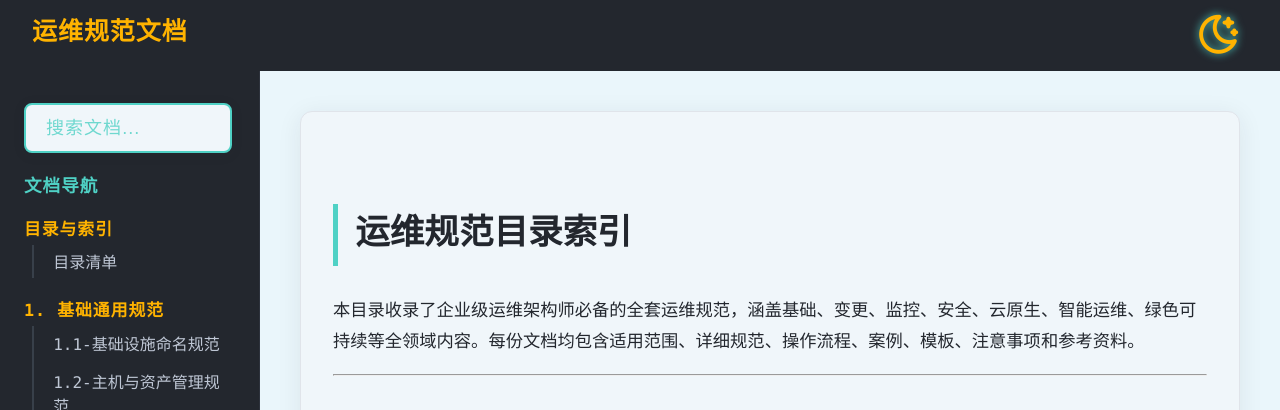
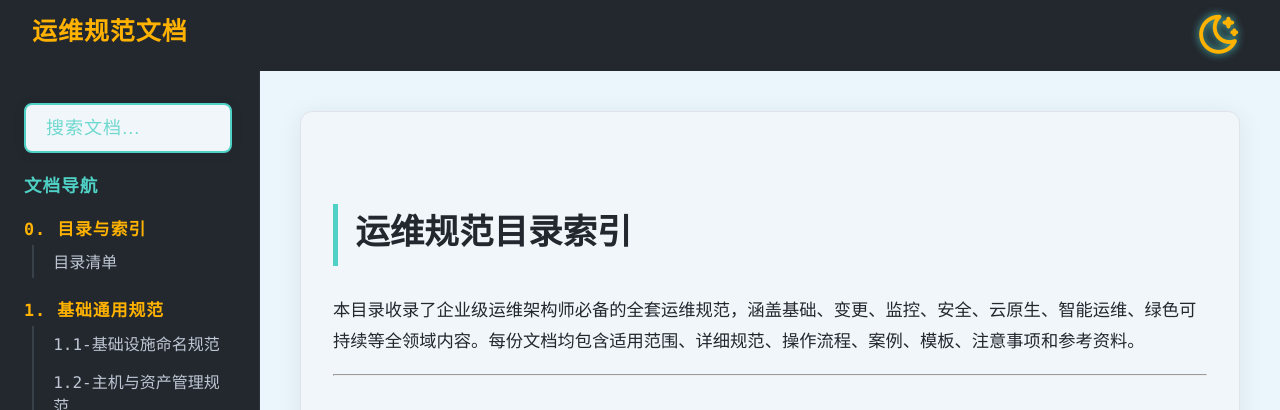
Before and after one commit to kevin197011/KOpsDoc, a Jekyll site: the page built from index.md, in a window 1280 px wide. Shown: the top 410 px of the page. Built offline with Jekyll 4.4.1, drawn with Linux system fonts in a browser that asks for light colours; comment, search, counter and statistics services are not loaded.

Commit message:
Update 2025-07-12 04:56:57 +0800

```diff
--- a/_data/docs_nav.yml
+++ b/_data/docs_nav.yml
@@ -1,4 +1,4 @@
-- title: 目录与索引
+- title: 0. 目录与索引
   children:
     - 目录清单
     - README
```
